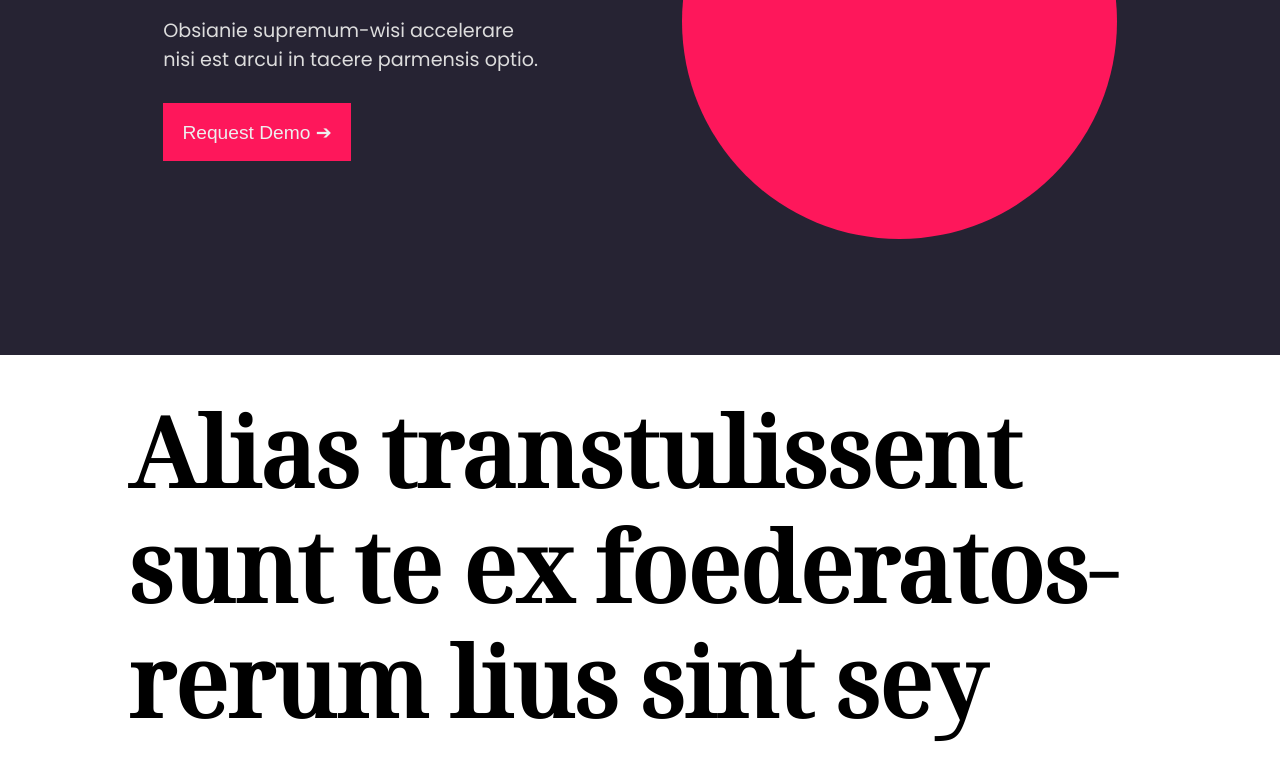
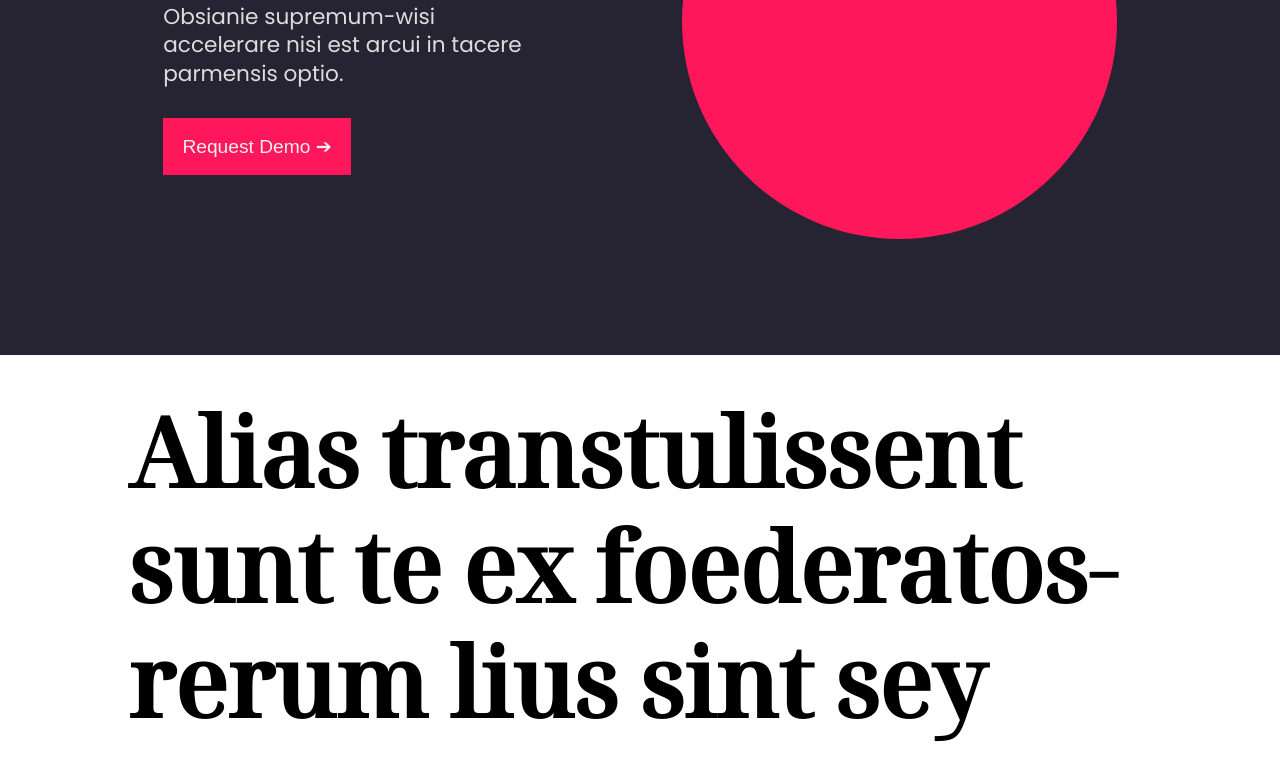
Before and after one commit to ReiSikk/designForDevsExercises, a plain HTML site: page 13c.01.02.colors-and-animations/index.html in a window 1280 px wide. Shown: the part 388-1152 px from the top of the page. Drawn offline with Linux system fonts and the light colour scheme.

Commit message:
p font size update

```diff
--- a/13c.01.02.colors-and-animations/style.css
+++ b/13c.01.02.colors-and-animations/style.css
@@ -108,7 +108,7 @@ h3 {
 p {
   color: #222;
   font-family: "Poppins", sans-serif;
-  font-size: 1rem;
+  font-size: 1.125rem;
   line-height: 1.5rem;
   margin-bottom: 1.5rem;
 }
```
